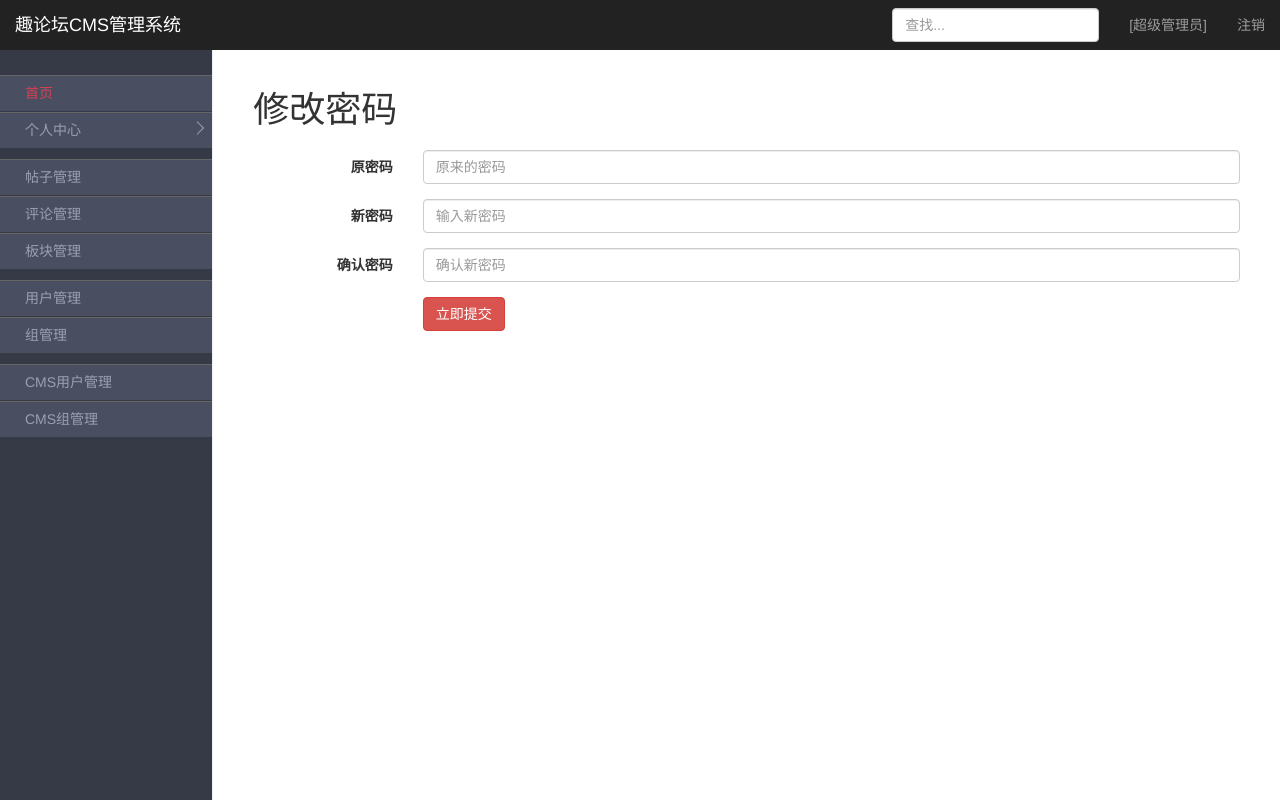
After one commit to puxiaoshuai/CMS, a Flask app: template templates/cms/cms_modifpwd.html in a window 1280 px wide. The commit adds this page. Run offline with Flask 2, Linux system fonts and the light colour scheme; the template is opened without the code that fills it, so the values that code supplies are empty; some libraries are stand-ins or nearby versions.

Commit message:
后台界面，登录，注销，个人界面

```diff
--- a/apps/cms/__init__.py
+++ b/apps/cms/__init__.py
@@ -1,2 +1,3 @@
 from  .views import cms_bp
 from  .models import CMSUser
+from  .hooks import  before_app_request
--- a/bbs.py
+++ b/bbs.py
@@ -4,6 +4,8 @@ from apps.common import common_bp
 from apps.front import front_bp
 import config
 from exts import db
+from  flask_wtf import CSRFProtect
+
 
 
 def create_app():
@@ -13,6 +15,7 @@ def create_app():
     app.register_blueprint(front_bp)
     app.register_blueprint(common_bp)
     db.init_app(app)
+    CSRFProtect(app)
     return app
 
 
--- /dev/null
+++ b/templates/cms/cms_base.html
@@ -0,0 +1,75 @@
+{% from 'common/mcros.html' import static %}
+<!DOCTYPE html>
+<html lang="en">
+<head>
+    <meta charset="UTF-8">
+    <title>{% block title %}{% endblock %}-趣论坛</title>
+    <script src="http://cdn.bootcss.com/jquery/3.1.1/jquery.min.js"></script>
+    <link href="http://cdn.bootcss.com/bootstrap/3.3.7/css/bootstrap.min.css" rel="stylesheet">
+    <script src="http://cdn.bootcss.com/bootstrap/3.3.7/js/bootstrap.min.js"></script>
+    <link rel="stylesheet" href="{{ static('cms/css/cms_base.css') }}">
+    <script src="{{ static('cms/js/cms_base.js') }}"></script>
+    {% block head %}{% endblock %}
+
+</head>
+<body>
+<nav class="navbar navbar-inverse navbar-fixed-top" role="navigation">
+    <div class="container-fluid">
+        <div class="navbar-header">
+            <button type="button" class="navbar-toggle collapsed" data-toggle="collapse" data-target="#navbar"
+                    aria-expanded="false" aria-controls="navbar">
+                <span class="sr-only">Toggle navigation</span>
+                <span class="icon-bar"></span>
+                <span class="icon-bar"></span>
+                <span class="icon-bar"></span>
+            </button>
+            <a class="navbar-brand" href="#">趣论坛CMS管理系统</a>
+        </div>
+        <div id="navbar" class="navbar-collapse collapse">
+            <ul class="nav navbar-nav navbar-right">
+                <li><a href="#">{{ g.cms_user.username }}<span>[超级管理员]</span></a></li>
+                <li><a href="{{ url_for('cms.logout') }}">注销</a></li>
+            </ul>
+            <form class="navbar-form navbar-right">
+                <input type="text" class="form-control" placeholder="查找...">
+            </form>
+        </div>
+    </div>
+</nav>
+
+<div class="container-fluid">
+    <div class="row">
+        <div class="col-sm-3 col-md-2 sidebar">
+            <ul class="nav-sidebar">
+                <li class="unfold"><a href="#">首页</a></li>
+                <li class="profile-li">
+                    <a href="#">个人中心<span></span></a>
+                    <ul class="subnav">
+                        <li><a href="{{ url_for('cms.profile') }}">个人信息</a></li>
+                        <li><a href="{{ url_for('cms.resetpwd') }}">修改密码</a></li>
+                        <li><a href="#">修改邮箱</a></li>
+                    </ul>
+                </li>
+
+                <li class="nav-group post-manage"><a href="#">帖子管理</a></li>
+                <li class="comments-manage"><a href="#">评论管理</a></li>
+                <li class="board-manage"><a href="#">板块管理</a></li>
+
+                <li class="nav-group user-manage"><a href="#">用户管理</a></li>
+                <li class="role-manage"><a href="#">组管理</a></li>
+
+                <li class="nav-group cmsuser-manage"><a href="#">CMS用户管理</a></li>
+                <li class="cmsrole-manage"><a href="#">CMS组管理</a></li>
+            </ul>
+        </div>
+        <div class="col-sm-9 col-sm-offset-3 col-md-10 col-md-offset-2 main">
+            <h1>{% block page_title %}{% endblock %}</h1>
+            <div class="main_content">
+                {% block page_content %}{% endblock %}
+            </div>
+        </div>
+    </div>
+</div>
+{% block js %}{% endblock %}
+</body>
+</html>
--- a/templates/cms/cms_login.html
+++ b/templates/cms/cms_login.html
@@ -35,6 +35,7 @@
 
     <form class="form-signin" method="post">
         <h2 class="form-signin-heading">请登录</h2>
+        <input type="hidden" name="csrf_token" value="{{ csrf_token() }}">
         <label for="inputEmail" class="sr-only">邮箱</label>
         <input name="email" type="email" id="inputEmail" class="form-control" placeholder="邮箱" required autofocus>
         <label for="inputPassword" class="sr-only">密码</label>
--- /dev/null
+++ b/templates/cms/cms_modifpwd.html
@@ -0,0 +1,35 @@
+{% extends 'cms/cms_base.html' %}
+{% block title %}
+    修改密码
+{% endblock %}
+{% block page_title %}
+    {{ self.title() }}
+{% endblock %}
+{% block page_content %}
+    <form class="form-horizontal">
+  <div class="form-group">
+    <label  class="col-sm-2 control-label">原密码</label>
+    <div class="col-sm-10">
+      <input type="text" class="form-control"  placeholder="原来的密码">
+    </div>
+  </div>
+  <div class="form-group">
+    <label for="inputPassword3" class="col-sm-2 control-label">新密码</label>
+    <div class="col-sm-10">
+      <input type="password" class="form-control" id="inputPassword3" placeholder="输入新密码">
+    </div>
+  </div>
+        <div class="form-group">
+    <label for="inputPassword3" class="col-sm-2 control-label">确认密码</label>
+    <div class="col-sm-10">
+      <input type="password" class="form-control" id="inputPassword3" placeholder="确认新密码">
+    </div>
+  </div>
+
+  <div class="form-group">
+    <div class="col-sm-offset-2 col-sm-10">
+      <button type="submit" class="btn btn-danger">立即提交</button>
+    </div>
+  </div>
+</form>
+{% endblock %}
```
Also changed, not shown: apps/cms/hooks.py (added, +14 -0 lines), apps/cms/views.py (+30 -7 lines), templates/cms/cms_index.html (+10 -71 lines), templates/cms/cms_profile.html (added, +34 -0 lines), static/cms/js/resetpwd.js (added).
